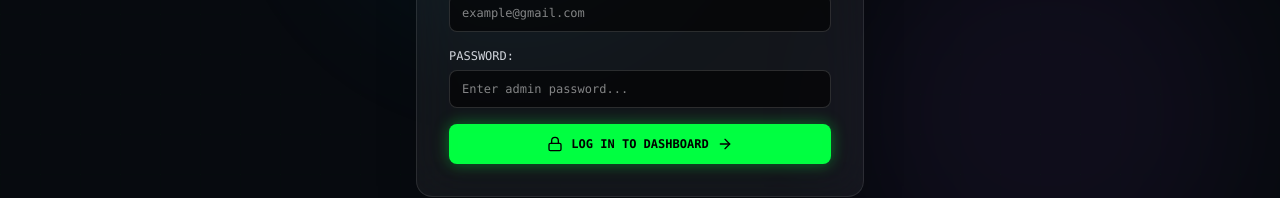
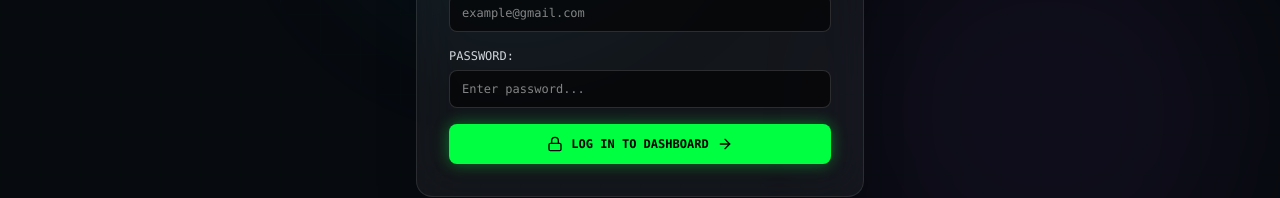
Before and after one commit to tiktokzone240/CRACK-HUB-WEBSITE, a React (Vite) app: page /admin/login in a window 1280 px wide. Shown: the part 346-544 px from the top of the page. Built offline with nearby package versions, Linux system fonts and the light colour scheme; no server answers.

Commit message:
Update AdminLogin.jsx

```diff
--- a/src/pages/AdminLogin.jsx
+++ b/src/pages/AdminLogin.jsx
@@ -80,7 +80,7 @@ export default function AdminLogin() {
               type="password"
               value={password}
               onChange={(e) => setPassword(e.target.value)}
-              placeholder="Enter admin password..."
+              placeholder="Enter password..."
               className="w-full bg-black/60 border border-white/15 focus:border-[#00ff41] rounded-lg py-2.5 px-3 text-white focus:outline-none"
             />
           </div>
```
